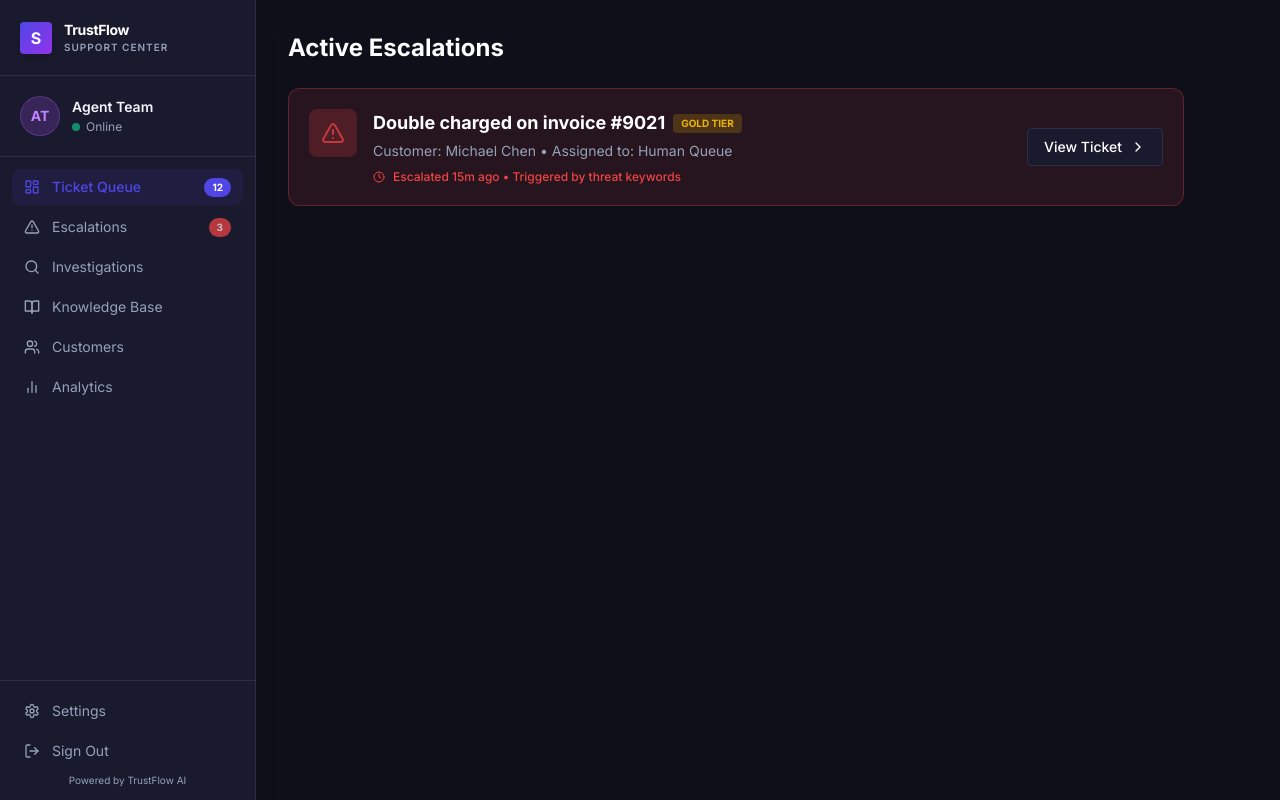
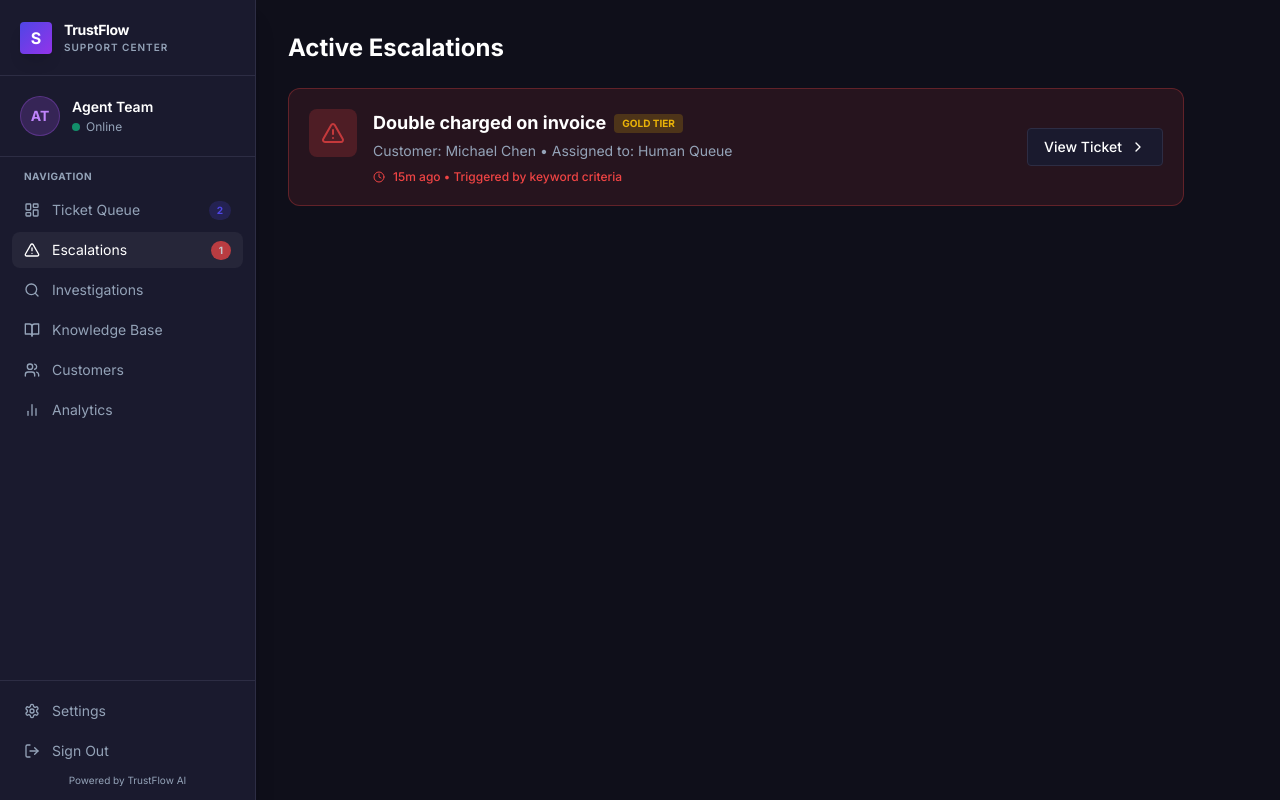
Before and after one commit to Puttarohith/TrustFlow, a Next.js app: page /agent/escalations in a window 1280 px wide. Built offline with nearby package versions, Linux system fonts and the light colour scheme.

Commit message:
feat: Make escalations page and sidebar fully dynamic based on global state

```diff
--- a/src/app/agent/escalations/page.tsx
+++ b/src/app/agent/escalations/page.tsx
@@ -1,34 +1,45 @@
+'use client';
+
 import Link from 'next/link';
 import { AlertTriangle, Clock, ChevronRight } from 'lucide-react';
+import { useTickets } from '@/hooks/use-tickets';
 
 export default function EscalationsPage() {
+  const { tickets } = useTickets();
+  const escalatedTickets = tickets.filter(t => t.status === 'escalated');
+
   return (
     <div className="p-8 h-full overflow-y-auto bg-background">
       <h1 className="text-2xl font-bold text-white mb-6">Active Escalations</h1>
 
       <div className="space-y-4 max-w-4xl">
-        {/* Escalation Item */}
-        <div className="bg-status-danger/10 border border-status-danger/30 rounded-xl p-5 flex items-center justify-between hover:bg-status-danger/20 transition-colors">
+        {escalatedTickets.length === 0 ? (
+          <div className="text-text-secondary text-sm">No active escalations.</div>
+        ) : (
+          escalatedTickets.map(ticket => (
+            <div key={ticket.id} className="bg-status-danger/10 border border-status-danger/30 rounded-xl p-5 flex items-center justify-between hover:bg-status-danger/20 transition-colors">
               <div className="flex items-start gap-4">
                 <div className="p-3 bg-status-danger/20 text-status-danger rounded-lg shrink-0">
                   <AlertTriangle className="w-6 h-6 animate-pulse" />
                 </div>
                 <div>
                   <div className="flex items-center gap-2 mb-1">
-                <h3 className="text-lg font-bold text-white">Double charged on invoice #9021</h3>
-                <span className="text-[10px] bg-yellow-500/20 text-yellow-500 px-2 py-0.5 rounded font-bold uppercase">Gold Tier</span>
+                    <h3 className="text-lg font-bold text-white">{ticket.subject}</h3>
+                    <span className="text-[10px] bg-yellow-500/20 text-yellow-500 px-2 py-0.5 rounded font-bold uppercase">{ticket.tier} Tier</span>
                   </div>
-              <p className="text-sm text-text-secondary mb-2">Customer: Michael Chen • Assigned to: Human Queue</p>
+                  <p className="text-sm text-text-secondary mb-2">Customer: {ticket.customer} • Assigned to: Human Queue</p>
                   <div className="flex items-center gap-2 text-xs text-status-danger font-medium">
-                <Clock className="w-3 h-3" /> Escalated 15m ago • Triggered by threat keywords
+                    <Clock className="w-3 h-3" /> {ticket.time} • Triggered by keyword criteria
                   </div>
                 </div>
               </div>
 
-          <Link href="/agent/ticket/2" className="bg-surface hover:bg-white/10 text-white px-4 py-2 rounded border border-border transition-colors font-medium text-sm flex items-center gap-2">
+              <Link href={`/agent/ticket/${ticket.id}`} className="bg-surface hover:bg-white/10 text-white px-4 py-2 rounded border border-border transition-colors font-medium text-sm flex items-center gap-2">
                 View Ticket <ChevronRight className="w-4 h-4" />
               </Link>
             </div>
+          ))
+        )}
       </div>
     </div>
   );
--- a/src/app/agent/layout.tsx
+++ b/src/app/agent/layout.tsx
@@ -1,7 +1,17 @@
+'use client';
+
 import Link from 'next/link';
+import { usePathname } from 'next/navigation';
 import { LayoutDashboard, AlertTriangle, Search, BookOpen, Users, BarChart2, Settings, LogOut } from 'lucide-react';
+import { useTickets } from '@/hooks/use-tickets';
 
 export default function AgentLayout({ children }: { children: React.ReactNode }) {
+  const { tickets } = useTickets();
+  const pathname = usePathname();
+
+  const openTicketsCount = tickets.filter(t => t.status !== 'resolved').length;
+  const escalatedCount = tickets.filter(t => t.status === 'escalated').length;
+
   return (
     <div className="flex h-screen bg-background overflow-hidden">
       {/* Sidebar */}
@@ -24,7 +34,7 @@ export default function AgentLayout({ children }: { children: React.ReactNode })
               <span className="text-sm font-bold text-purple-400">AT</span>
             </div>
             <div>
-              <h2 className="font-semibold text-sm">Agent Team</h2>
+              <h2 className="font-semibold text-sm text-white">Agent Team</h2>
               <div className="flex items-center gap-1.5 mt-0.5">
                 <span className="w-2 h-2 rounded-full bg-status-success animate-pulse"></span>
                 <span className="text-xs text-text-secondary">Online</span>
@@ -35,21 +45,24 @@ export default function AgentLayout({ children }: { children: React.ReactNode })
 
         {/* Navigation */}
         <div className="p-3 flex-grow overflow-y-auto">
+          <div className="text-[10px] font-bold text-text-secondary uppercase tracking-wider mb-2 px-3">Navigation</div>
           <nav className="space-y-1">
-            <Link href="/agent" className="flex items-center justify-between px-3 py-2 rounded-lg bg-primary/10 text-primary font-medium transition-colors">
+            <Link href="/agent" className={`flex items-center justify-between px-3 py-2 rounded-lg transition-colors ${pathname === '/agent' ? 'bg-primary/10 text-primary' : 'text-text-secondary hover:bg-white/5 hover:text-white'}`}>
               <div className="flex items-center gap-3 text-sm">
                 <LayoutDashboard className="w-4 h-4" />
                 Ticket Queue
               </div>
-              <span className="bg-primary text-white text-[10px] px-2 py-0.5 rounded-full font-bold">12</span>
+              <span className="bg-primary/20 text-primary text-[10px] px-2 py-0.5 rounded-full font-bold">{openTicketsCount}</span>
             </Link>
 
-            <Link href="/agent/escalations" className="flex items-center justify-between px-3 py-2 rounded-lg text-text-secondary hover:bg-white/5 hover:text-white transition-colors">
+            <Link href="/agent/escalations" className={`flex items-center justify-between px-3 py-2 rounded-lg transition-colors ${pathname === '/agent/escalations' ? 'bg-white/5 text-white' : 'text-text-secondary hover:bg-white/5 hover:text-white'}`}>
               <div className="flex items-center gap-3 text-sm">
                 <AlertTriangle className="w-4 h-4" />
                 Escalations
               </div>
-              <span className="bg-status-danger text-white text-[10px] px-2 py-0.5 rounded-full font-bold animate-pulse">3</span>
+              {escalatedCount > 0 && (
+                <span className="bg-status-danger text-white text-[10px] px-2 py-0.5 rounded-full font-bold animate-pulse">{escalatedCount}</span>
+              )}
             </Link>
 
             <Link href="/agent/investigations" className="flex items-center gap-3 px-3 py-2 rounded-lg text-text-secondary hover:bg-white/5 hover:text-white transition-colors text-sm">
```
Lines whose indentation alone changed are shown as unchanged.
